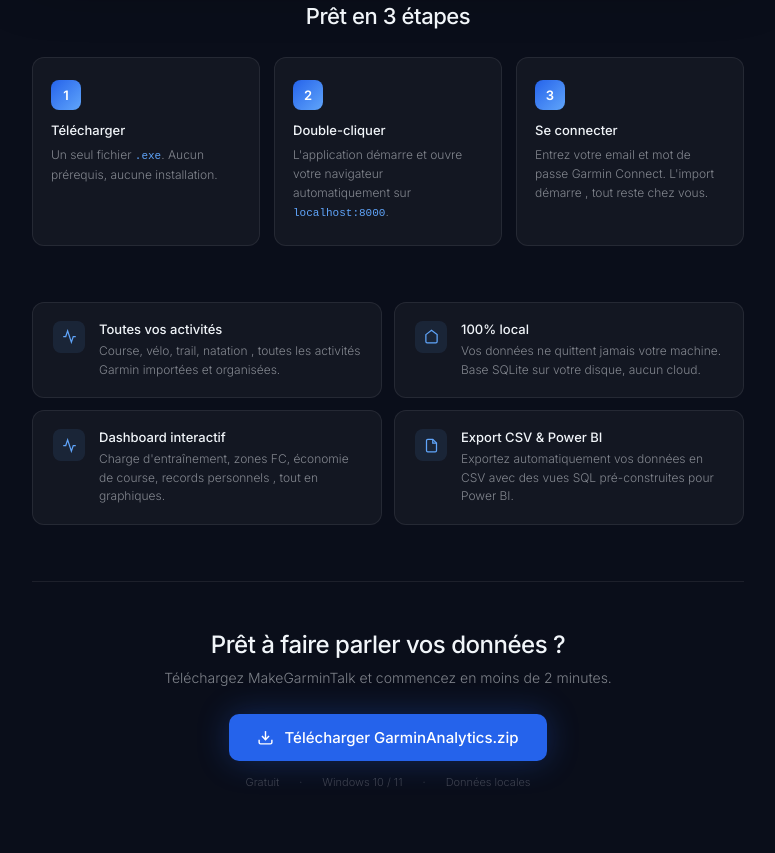
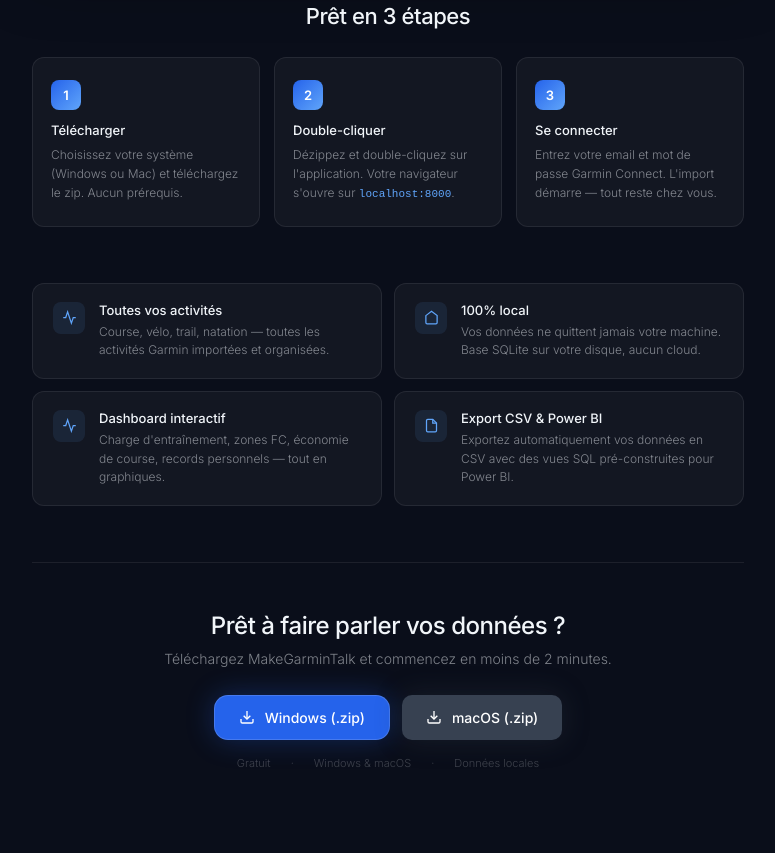
Before and after one commit to noedrion/MakeGarminTalk, a plain HTML site: page index.html in a window 1280 px wide. Shown: the part 1000-1853 px from the top of the page, without its empty margins (252-1027 px from the left). Drawn offline with Linux system fonts and the light colour scheme.

Commit message:
with mac

```diff
--- a/index.html
+++ b/index.html
@@ -32,11 +32,14 @@
   h1 { font-size: clamp(34px, 7vw, 58px); font-weight: 600; line-height: 1.1; letter-spacing: -.03em; margin-bottom: 20px; color: var(--text); }
   h1 span { background: linear-gradient(90deg, #60a5fa, #a78bfa); -webkit-background-clip: text; -webkit-text-fill-color: transparent; }
   .hero-desc { font-size: 16px; color: var(--muted); line-height: 1.7; max-width: 480px; margin: 0 auto 40px; }
-  .dl-wrap { display: flex; flex-direction: column; align-items: center; gap: 14px; }
-  .dl-btn { display: inline-flex; align-items: center; gap: 10px; background: var(--accent-dark); color: white; text-decoration: none; font-size: 15px; font-weight: 500; font-family: 'Inter', sans-serif; padding: 14px 28px; border-radius: 10px; border: none; cursor: pointer; transition: background .15s, transform .15s; box-shadow: 0 0 32px rgba(37,99,235,0.3); }
-  .dl-btn:hover { background: #1d4ed8; transform: translateY(-1px); }
-  .dl-btn svg { width: 17px; height: 17px; }
-  .dl-hints { display: flex; gap: 20px; align-items: center; }
+  .dl-wrap { display: flex; flex-direction: column; align-items: center; gap: 12px; }
+  .dl-buttons { display: flex; gap: 12px; flex-wrap: wrap; justify-content: center; }
+  .dl-btn { display: inline-flex; align-items: center; gap: 10px; color: white; text-decoration: none; font-size: 14px; font-weight: 500; font-family: 'Inter', sans-serif; padding: 13px 24px; border-radius: 10px; border: none; cursor: pointer; transition: opacity .15s, transform .15s; }
+  .dl-btn:hover { opacity: 0.85; transform: translateY(-1px); }
+  .dl-btn svg { width: 16px; height: 16px; flex-shrink: 0; }
+  .dl-btn.win { background: #2563eb; box-shadow: 0 0 28px rgba(37,99,235,0.3); }
+  .dl-btn.mac { background: #374151; box-shadow: 0 0 28px rgba(55,65,81,0.3); }
+  .dl-hints { display: flex; gap: 20px; align-items: center; margin-top: 4px; }
   .dl-hint { font-size: 11px; color: var(--muted2); display: flex; align-items: center; gap: 5px; }
   .dl-hint svg { width: 11px; height: 11px; opacity: .6; }
   .mockup { margin: 56px 0; }
@@ -77,6 +80,7 @@
     .feats { grid-template-columns: 1fr; }
     .win-body { grid-template-columns: 1fr 1fr; }
     .dl-hints { flex-direction: column; gap: 8px; }
+    .dl-buttons { flex-direction: column; align-items: center; }
   }
 </style>
 </head>
@@ -90,21 +94,26 @@
       </div>
       <span class="logo-name">MakeGarminTalk</span>
     </a>
-    <div class="nav-badge"><span class="dot-live"></span>Windows · gratuit</div>
+    <div class="nav-badge"><span class="dot-live"></span>Windows &amp; Mac · gratuit</div>
   </nav>
 
   <section class="hero">
     <div class="hero-tag">Vos données Garmin, enfin parlantes</div>
     <h1>Visualisez vos<br>activités <span>Garmin</span><br>en un clic</h1>
-    <p class="hero-desc">Double-cliquez sur l'application. Entrez vos identifiants Garmin. Votre dashboard s'ouvre , tout reste sur votre ordinateur.</p>
+    <p class="hero-desc">Double-cliquez sur l'application. Entrez vos identifiants Garmin. Votre dashboard s'ouvre — tout reste sur votre ordinateur.</p>
     <div class="dl-wrap">
-      <a class="dl-btn" href="https://github.com/noedrion/MakeGarminTalk/releases/latest/download/GarminAnalytics.zip" download>
-        <svg viewBox="0 0 24 24" fill="none" stroke="currentColor" stroke-width="2"><path d="M21 15v4a2 2 0 0 1-2 2H5a2 2 0 0 1-2-2v-4"/><polyline points="7 10 12 15 17 10"/><line x1="12" y1="15" x2="12" y2="3"/></svg>
-        Télécharger pour Windows (.zip)
-      </a>
+      <div class="dl-buttons">
+        <a class="dl-btn win" href="https://github.com/noedrion/MakeGarminTalk/releases/latest/download/GarminAnalytics.zip" download>
+          <svg viewBox="0 0 24 24" fill="none" stroke="currentColor" stroke-width="2"><path d="M21 15v4a2 2 0 0 1-2 2H5a2 2 0 0 1-2-2v-4"/><polyline points="7 10 12 15 17 10"/><line x1="12" y1="15" x2="12" y2="3"/></svg>
+          Windows (.zip)
+        </a>
+        <a class="dl-btn mac" href="https://github.com/noedrion/MakeGarminTalk/releases/latest/download/MakeGarminTalk_mac.zip" download>
+          <svg viewBox="0 0 24 24" fill="none" stroke="currentColor" stroke-width="2"><path d="M21 15v4a2 2 0 0 1-2 2H5a2 2 0 0 1-2-2v-4"/><polyline points="7 10 12 15 17 10"/><line x1="12" y1="15" x2="12" y2="3"/></svg>
+          macOS (.zip)
+        </a>
+      </div>
       <div class="dl-hints">
         <span class="dl-hint"><svg viewBox="0 0 24 24" fill="none" stroke="currentColor" stroke-width="2"><path d="M12 22s8-4 8-10V5l-8-3-8 3v7c0 6 8 10 8 10z"/></svg>Aucune installation</span>
-        <span class="dl-hint"><svg viewBox="0 0 24 24" fill="none" stroke="currentColor" stroke-width="2"><rect x="2" y="3" width="20" height="14" rx="2"/><line x1="8" y1="21" x2="16" y2="21"/><line x1="12" y1="17" x2="12" y2="21"/></svg>Windows 10 / 11</span>
         <span class="dl-hint"><svg viewBox="0 0 24 24" fill="none" stroke="currentColor" stroke-width="2"><path d="M3 9l9-7 9 7v11a2 2 0 0 1-2 2H5a2 2 0 0 1-2-2z"/></svg>Données 100% locales</span>
       </div>
     </div>
@@ -144,16 +153,16 @@
   <section class="steps">
     <h2 class="steps-title">Prêt en 3 étapes</h2>
     <div class="steps-grid">
-      <div class="step"><div class="step-n">1</div><h3>Télécharger</h3><p>Un seul fichier <code style="font-size:11px;color:var(--accent);font-family:monospace">.exe</code>. Aucun prérequis, aucune installation.</p></div>
-      <div class="step"><div class="step-n">2</div><h3>Double-cliquer</h3><p>L'application démarre et ouvre votre navigateur automatiquement sur <code style="font-size:11px;color:var(--accent);font-family:monospace">localhost:8000</code>.</p></div>
-      <div class="step"><div class="step-n">3</div><h3>Se connecter</h3><p>Entrez votre email et mot de passe Garmin Connect. L'import démarre , tout reste chez vous.</p></div>
+      <div class="step"><div class="step-n">1</div><h3>Télécharger</h3><p>Choisissez votre système (Windows ou Mac) et téléchargez le zip. Aucun prérequis.</p></div>
+      <div class="step"><div class="step-n">2</div><h3>Double-cliquer</h3><p>Dézippez et double-cliquez sur l'application. Votre navigateur s'ouvre sur <code style="font-size:11px;color:var(--accent);font-family:monospace">localhost:8000</code>.</p></div>
+      <div class="step"><div class="step-n">3</div><h3>Se connecter</h3><p>Entrez votre email et mot de passe Garmin Connect. L'import démarre — tout reste chez vous.</p></div>
     </div>
   </section>
 
   <section class="feats">
     <div class="feat">
       <div class="feat-icon"><svg viewBox="0 0 24 24" fill="none" stroke="currentColor" stroke-width="2"><path d="M22 12h-4l-3 9L9 3l-3 9H2"/></svg></div>
-      <div><h3>Toutes vos activités</h3><p>Course, vélo, trail, natation , toutes les activités Garmin importées et organisées.</p></div>
+      <div><h3>Toutes vos activités</h3><p>Course, vélo, trail, natation — toutes les activités Garmin importées et organisées.</p></div>
     </div>
     <div class="feat">
       <div class="feat-icon"><svg viewBox="0 0 24 24" fill="none" stroke="currentColor" stroke-width="2"><path d="M3 9l9-7 9 7v11a2 2 0 0 1-2 2H5a2 2 0 0 1-2-2z"/></svg></div>
@@ -161,11 +170,11 @@
     </div>
     <div class="feat">
       <div class="feat-icon"><svg viewBox="0 0 24 24" fill="none" stroke="currentColor" stroke-width="2"><polyline points="22 12 18 12 15 21 9 3 6 12 2 12"/></svg></div>
-      <div><h3>Dashboard interactif</h3><p>Charge d'entraînement, zones FC, économie de course, records personnels , tout en graphiques.</p></div>
+      <div><h3>Dashboard interactif</h3><p>Charge d'entraînement, zones FC, économie de course, records personnels — tout en graphiques.</p></div>
     </div>
     <div class="feat">
       <div class="feat-icon"><svg viewBox="0 0 24 24" fill="none" stroke="currentColor" stroke-width="2"><path d="M14 2H6a2 2 0 0 0-2 2v16a2 2 0 0 0 2 2h12a2 2 0 0 0 2-2V8z"/><polyline points="14 2 14 8 20 8"/></svg></div>
-      <div><h3>Export CSV & Power BI</h3><p>Exportez automatiquement vos données en CSV avec des vues SQL pré-construites pour Power BI.</p></div>
+      <div><h3>Export CSV &amp; Power BI</h3><p>Exportez automatiquement vos données en CSV avec des vues SQL pré-construites pour Power BI.</p></div>
     </div>
   </section>
 
@@ -173,14 +182,20 @@
     <h2>Prêt à faire parler vos données ?</h2>
     <p>Téléchargez MakeGarminTalk et commencez en moins de 2 minutes.</p>
     <div class="dl-wrap">
-      <a class="dl-btn" href="https://github.com/noedrion/MakeGarminTalk/releases/latest/download/GarminAnalytics.zip" download>
-        <svg viewBox="0 0 24 24" fill="none" stroke="currentColor" stroke-width="2"><path d="M21 15v4a2 2 0 0 1-2 2H5a2 2 0 0 1-2-2v-4"/><polyline points="7 10 12 15 17 10"/><line x1="12" y1="15" x2="12" y2="3"/></svg>
-        Télécharger GarminAnalytics.zip
-      </a>
+      <div class="dl-buttons">
+        <a class="dl-btn win" href="https://github.com/noedrion/MakeGarminTalk/releases/latest/download/GarminAnalytics.zip" download>
+          <svg viewBox="0 0 24 24" fill="none" stroke="currentColor" stroke-width="2"><path d="M21 15v4a2 2 0 0 1-2 2H5a2 2 0 0 1-2-2v-4"/><polyline points="7 10 12 15 17 10"/><line x1="12" y1="15" x2="12" y2="3"/></svg>
+          Windows (.zip)
+        </a>
+        <a class="dl-btn mac" href="https://github.com/noedrion/MakeGarminTalk/releases/latest/download/MakeGarminTalk_mac.zip" download>
+          <svg viewBox="0 0 24 24" fill="none" stroke="currentColor" stroke-width="2"><path d="M21 15v4a2 2 0 0 1-2 2H5a2 2 0 0 1-2-2v-4"/><polyline points="7 10 12 15 17 10"/><line x1="12" y1="15" x2="12" y2="3"/></svg>
+          macOS (.zip)
+        </a>
+      </div>
       <div class="dl-hints">
         <span class="dl-hint">Gratuit</span>
         <span class="dl-hint" style="color:var(--muted2)">·</span>
-        <span class="dl-hint">Windows 10 / 11</span>
+        <span class="dl-hint">Windows &amp; macOS</span>
         <span class="dl-hint" style="color:var(--muted2)">·</span>
         <span class="dl-hint">Données locales</span>
       </div>
```
